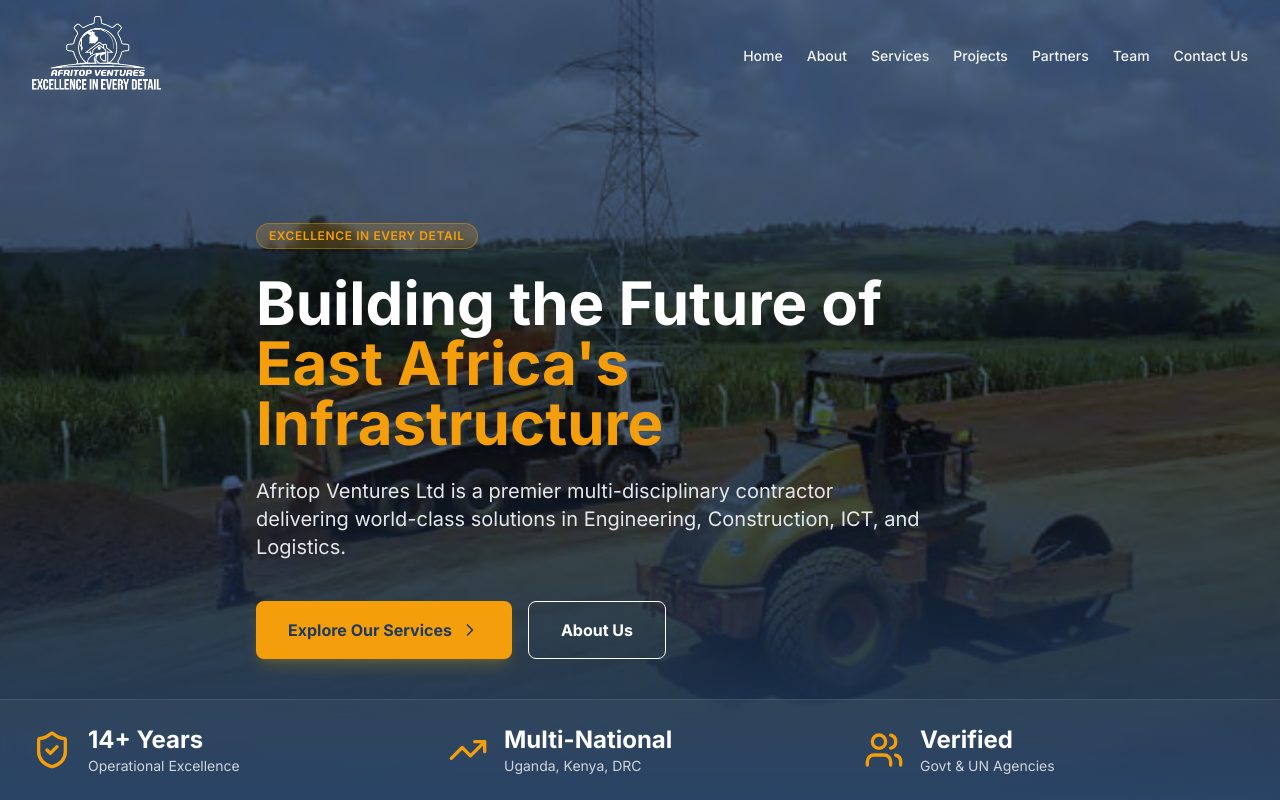
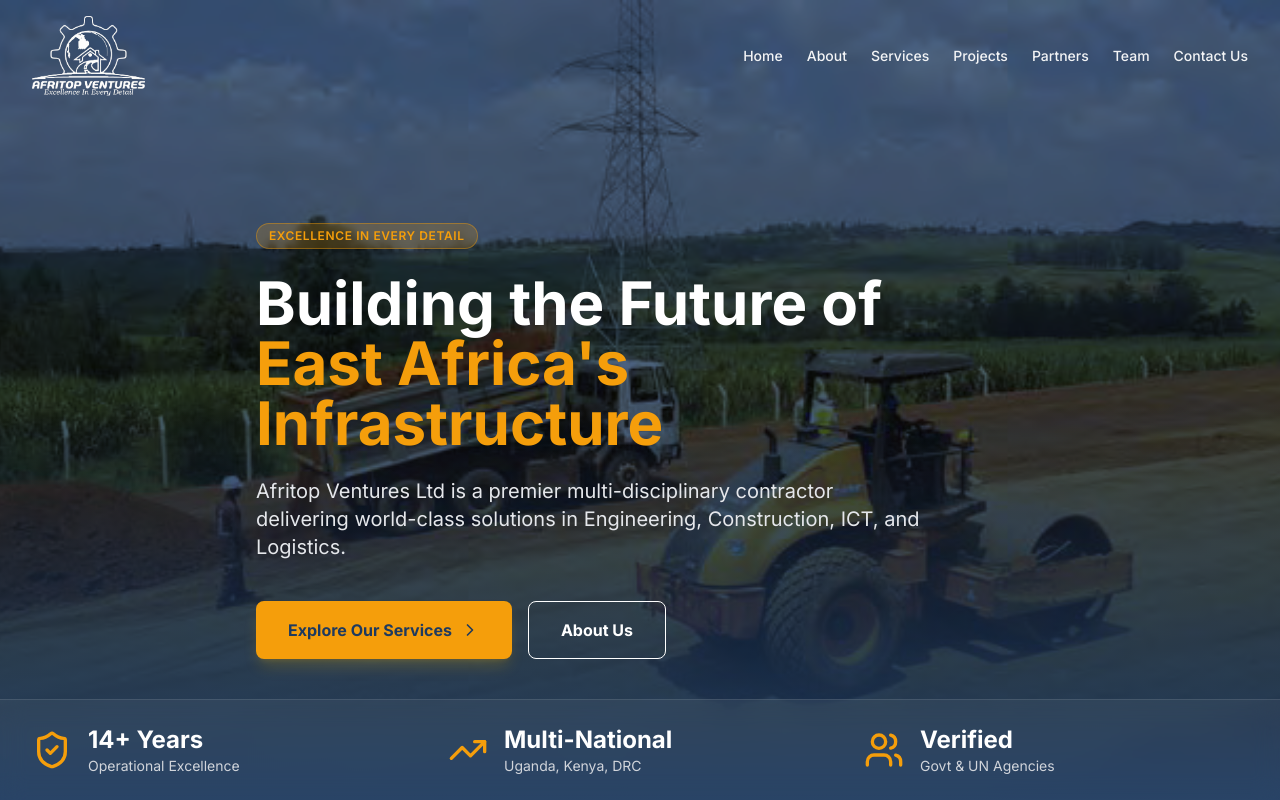
Before and after one commit to rtusiime/afritop-projects-ltd, a React (Vite) app: page / in a window 1280 px wide. Shown: the top 800 px of the page. Built offline with nearby package versions, Linux system fonts and the light colour scheme.

Commit message:
Revert navbar to original logo without big tagline
🤖 Generated with [Claude Code](https://claude.com/claude-code)

Co-Authored-By: Claude <noreply@anthropic.com>

```diff
--- a/components/Navbar.tsx
+++ b/components/Navbar.tsx
@@ -55,9 +55,9 @@ export const Navbar: React.FC = () => {
           {/* Logo Area */}
           <Link to="/" className="flex items-center cursor-pointer">
             <img
-              src={scrolled || !isHome ? "/images/logo-tagline-dark.png" : "/images/logo-tagline-white.png"}
+              src="/images/logo.png"
               alt="Afritop Ventures Ltd"
-              className="h-20 w-auto transition-all"
+              className={`h-20 w-auto transition-all ${scrolled || !isHome ? 'invert' : ''}`}
             />
           </Link>
 
```
